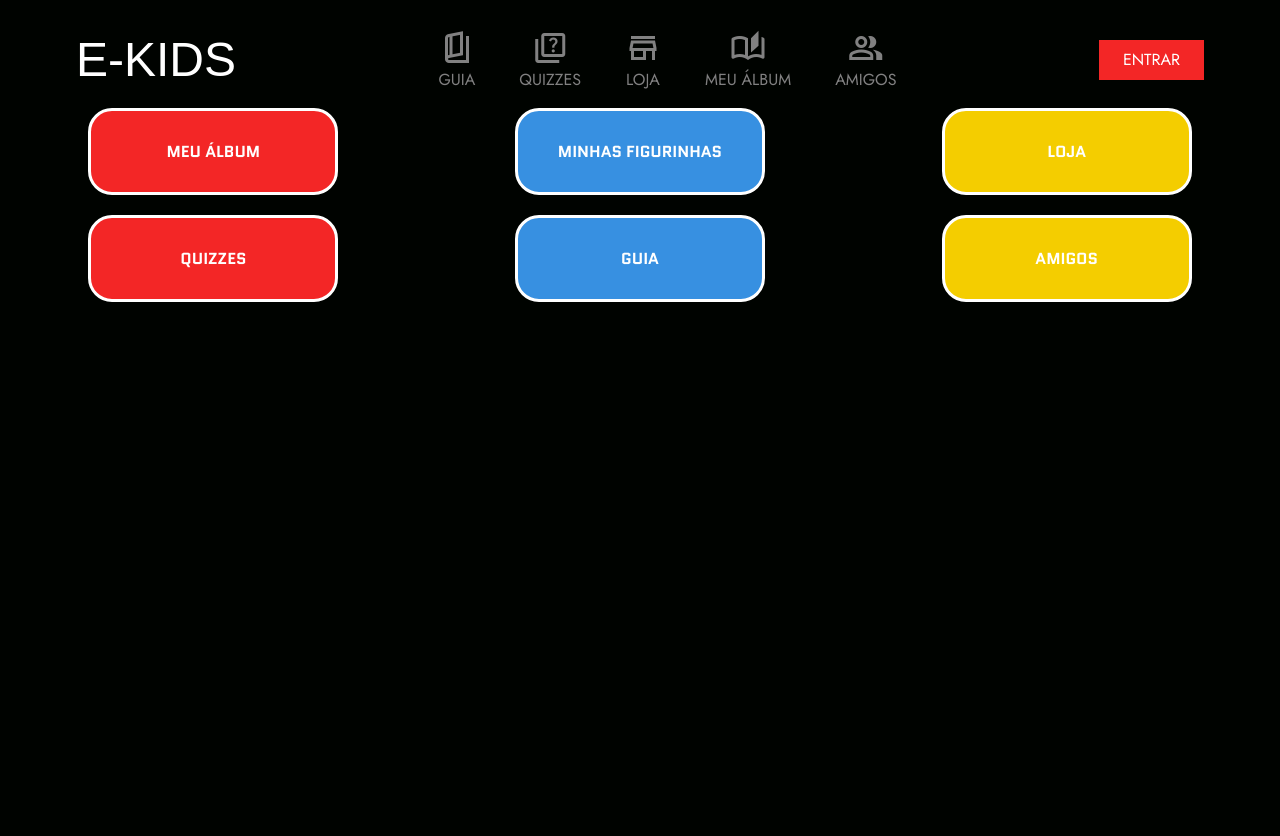
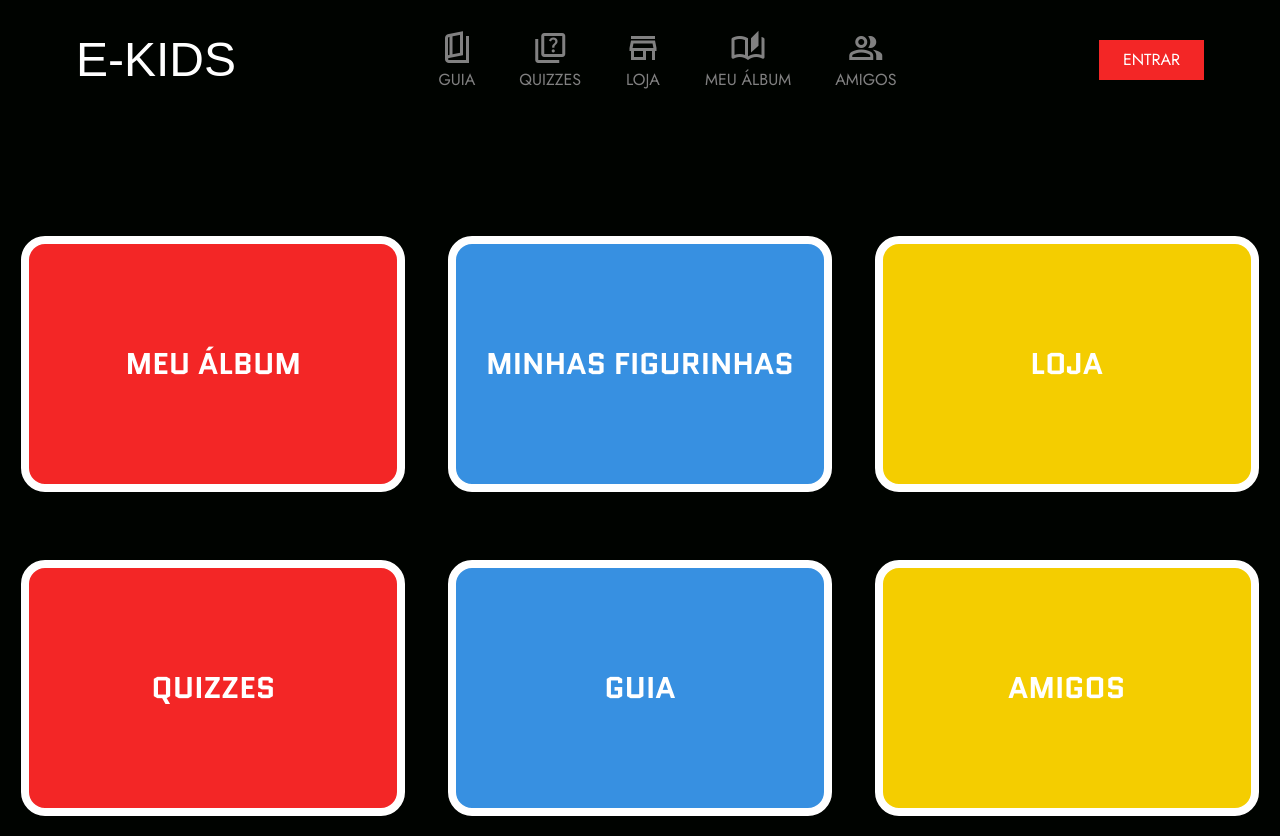
Before and after one commit to camipzcunha/E-Teen, a React (Vite) app: page /Home in a window 1280 px wide. Before the commit the page ends 800 px from the top, so only its background shows below. Built offline with nearby package versions, Linux system fonts and the light colour scheme; a web font is replaced by a local one.

Commit message:
pagina do menu do login faltando funcionalidade(link)

```diff
--- a/src/Components/Container/index.jsx
+++ b/src/Components/Container/index.jsx
@@ -1,7 +1,9 @@
 export default function Container({servicos}){
     return(
-        <div className={` h-[87px]
-                        w-[250px]
+
+        <div className={` relative
+                        h-20
+                        w-64
                         border-[3px]
                       border-branco100
                         rounded ${servicos.bgColor}
@@ -9,11 +11,15 @@ export default function Container({servicos}){
                         flex
                         items-center
                         justify-center
-                        xl:
-                        h-64
-                        w-96
+
+                        lg:w-96
+                        lg:h-64
+                        lg:border-[8px]
+                        lg:mt-12
+
+                        hover:bottom-3 hover:right-2
                     `} >
-            <h3 className="font-quantico font-bold text-branco100 text-cener">{servicos.titulo}</h3>
+            <h3 className="font-quantico font-bold text-branco100 text-center lg:text-3xl">{servicos.titulo}</h3>
         </div>
     )
 }
--- a/src/Paginas/HomeLogin/index.jsx
+++ b/src/Paginas/HomeLogin/index.jsx
@@ -45,7 +45,7 @@ export default function HomeLogin(){
     return(
         <>
             <HeaderLogin />
-            <div className="grid grid-cols-1 justify-items-center lg:grid-cols-3" >
+            <div className="grid grid-cols-1 justify-items-center mt-20 lg:grid-cols-3" >
             {
                 servicos.map((servico)=>{
                     return(<Container servicos={servico}/>)
```
